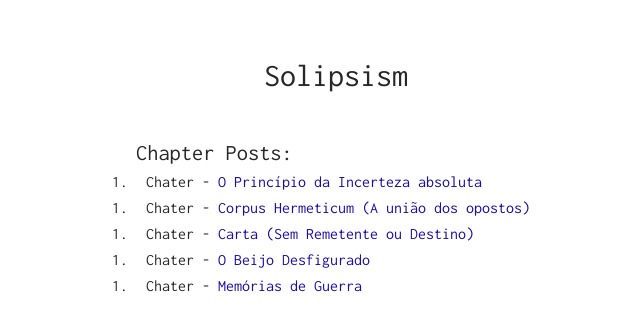
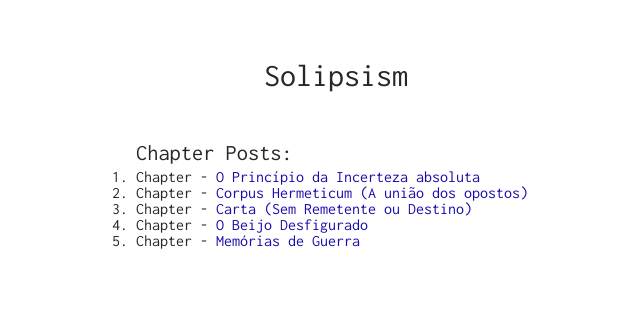
Before and after one commit to sorathpanzer/sorathpanzer.github.io, a Jekyll site: the page built from index.html, in a window 1280 px wide. Shown: the top 331 px of the page, without its empty margins (204-844 px from the left). Built offline with Jekyll 4.4.1, drawn with Linux system fonts in a browser that asks for light colours.

Commit message:
Update index.html

```diff
--- a/index.html
+++ b/index.html
@@ -6,16 +6,16 @@ layout: default
 
 <div class="blog">
     <h1>Chapter Posts:</h1>
-    <ul>
+    <ol start="1">
         {% for post in site.posts %}
-       <ol start="1">
+
         <li>
 
-             Chater <span class="date">{{ date: '%d' }}</span> - <a href="{{ post.url }}">{{ post.title }}</a>
+             Chapter <span class="date">{{ date: '%d' }}</span> - <a href="{{ post.url }}">{{ post.title }}</a>
 
         </li>
-        </ol>
+
 
         {% endfor %}
-    </ul>
+    </ol>
 </div>
```
